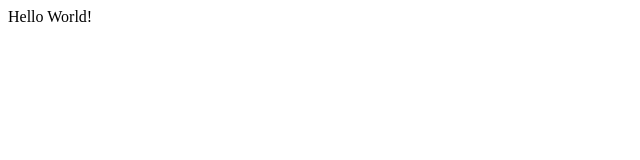
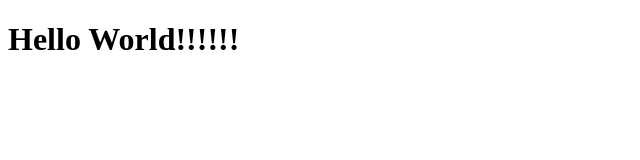
Before and after one commit to ddosreis/Hello-World, a plain HTML site: page index.html in a window 1280 px wide. Shown: the whole page, without its empty margins (0-640 px from the left). Drawn offline with Linux system fonts and the light colour scheme.

Commit message:
Added more emphasis

```diff
--- a/index.html
+++ b/index.html
@@ -6,7 +6,7 @@
 </head>
 
 <body>
-Hello World!
+<h1>Hello World!!!!!!</h1>
 
 </body>
 </html>
```
